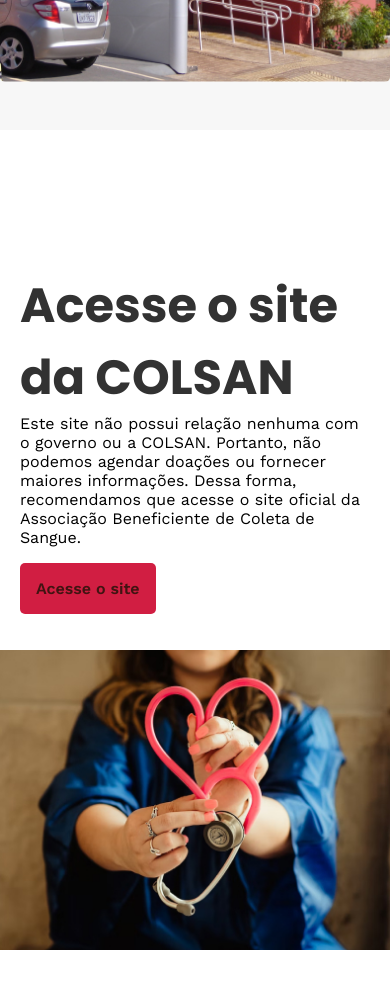
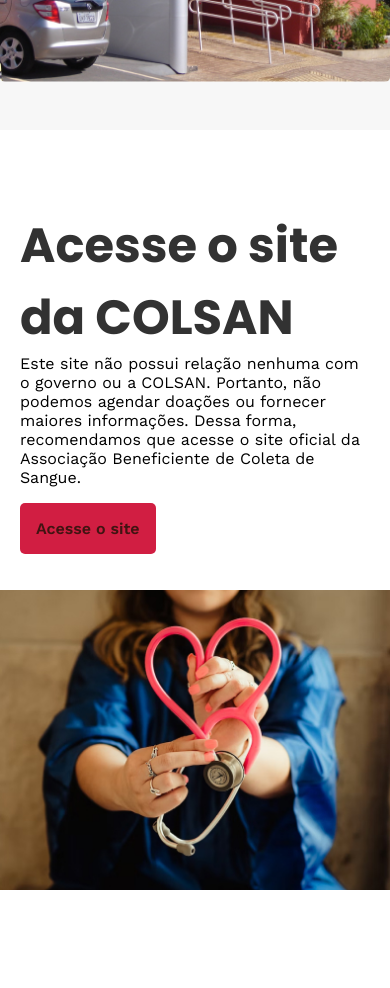
Before and after one commit to joseiedo/doeVida-react, a React (Create React App) app: page / in a window 390 px wide. Shown: the part 3100-4088 px from the top of the page. After the commit the page ends 4050 px from the top, so only its background shows below. Built offline with nearby package versions, Linux system fonts and the light colour scheme.

Commit message:
corrigindo padding app

```diff
--- a/src/app_colsan/AppColsan.module.css
+++ b/src/app_colsan/AppColsan.module.css
@@ -24,6 +24,11 @@
 }
 
 @media (max-width: 920px) {
+  .bg {
+    padding-top: 60px;
+    padding-bottom: 60px;
+  }
+
   .title {
     font-size: 3rem;
   }
```
